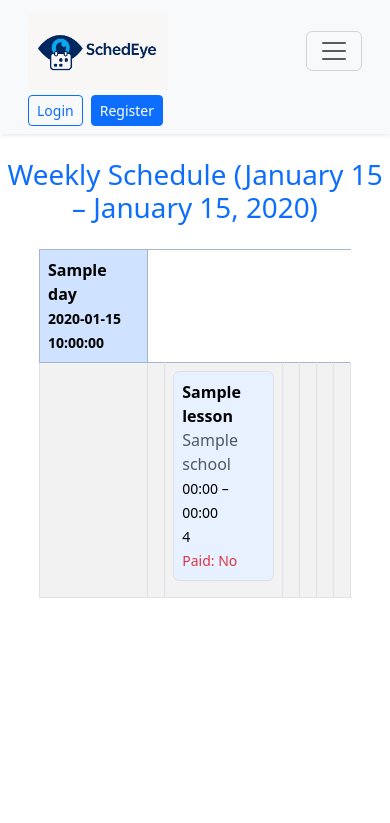
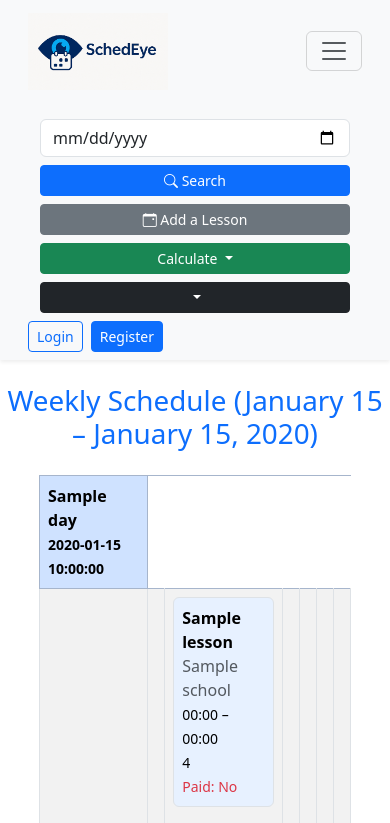
Before and after one commit to AhmedOzdogan/SchedEye, a Python web app: template templates/dashboard.html in a window 390 px wide. Shown: the top 823 px of the page. Run offline with Jinja, Linux system fonts and the light colour scheme; the template is opened without the code that fills it: most values are stand-ins (such as "Sample title", 1, 10 or a date in 2020).

Commit message:
mobile responsive updates

```diff
--- a/templates/base.html
+++ b/templates/base.html
@@ -37,7 +37,8 @@
                 </div>
             </div>
 
-            <div class="d-flex align-items-center gap-2">
+            <div class="d-flex align-items-center gap-2 flex-wrap">
+                {% block navbar %}{% endblock %}
                 {% if request.endpoint == 'login' %}
                 <button class="btn btn-outline-primary btn-sm" disabled>Login</button>
                 <a href="{{ url_for('register') }}" class="btn btn-primary btn-sm">Register</a>
@@ -50,7 +51,7 @@
                 <a href="{{ url_for('login') }}" class="btn btn-outline-primary btn-sm">Login</a>
                 <a href="{{ url_for('register') }}" class="btn btn-primary btn-sm">Register</a>
 
-                {% else %}
+                {% elif request.endpoint != 'dashboard' %}
                 <div class="dropdown">
                     <button class="btn btn-dark btn-sm dropdown-toggle" type="button" id="userDropdown"
                         data-bs-toggle="dropdown" aria-expanded="false">
--- a/templates/dashboard.html
+++ b/templates/dashboard.html
@@ -41,33 +41,38 @@
 {% endblock %}
 
 {% block navbar %}
-<div class="ms-auto d-flex align-items-center gap-2">
-    <!-- Calendar Search Form -->
-    <form method="GET" action="{{ url_for('dashboard') }}" class="d-flex align-items-center gap-2 mb-0">
-        <div class="align-self-center">
-            <label for="selected_date" class="form-label fw-bold mb-0" style="width: 110px;">Select a date:</label>
-        </div>
-        <input type="date" id="selected_date" name="selected_date" class="form-control" style="max-width: 200px;"
-            value="{{ selected_date }}" required>
+<div class="container mt-4">
+    <div class="row gx-2 gy-2 align-items-center flex-wrap">
 
+        <!-- Date input and Search button inside same form -->
+        <div class="col-12 col-md-auto">
+            <form method="GET" action="{{ url_for('dashboard') }}"
+                class="d-flex flex-wrap align-items-center gap-2 mb-0">
+                <input type="date" id="selected_date" name="selected_date" class="form-control"
+                    value="{{ selected_date or '' }}" required>
                 <input type="hidden" name="date_search_triggered" value="1">
 
-        <button type="submit" class="btn btn-primary btn-sm w-100">
+            </form>
+        </div>
+
+        <div class="col-12 col-md-auto">
+            <a href="{{ url_for('dashboard') }}" class="btn btn-primary btn-sm w-100 w-md-auto">
                 <i class="bi bi-search"></i> Search
-        </button>
+            </a>
+        </div>
 
-
-    </form>
-
-    <!-- Add a Lesson Button -->
-    <a href="{{ url_for('add_lesson') }}" class="btn btn-secondary btn-sm">
+        <!-- Add a Lesson button -->
+        <div class="col-12 col-md-auto">
+            <a href="{{ url_for('add_lesson') }}" class="btn btn-secondary btn-sm w-100 w-md-auto">
                 <i class="bi bi-calendar-event"></i> Add a Lesson
             </a>
+        </div>
 
-    <!-- Calculate Dropdown -->
-    <div class="btn-group">
-        <button type="button" class="btn btn-success btn-sm dropdown-toggle" data-bs-toggle="dropdown"
-            aria-expanded="false">
+        <!-- Calculate dropdown -->
+        <div class="col-12 col-md-auto">
+            <div class="btn-group w-100 w-md-auto">
+                <button type="button" class="btn btn-success btn-sm dropdown-toggle w-100 w-md-auto"
+                    data-bs-toggle="dropdown" aria-expanded="false">
                     Calculate
                 </button>
                 <ul class="dropdown-menu">
@@ -77,7 +82,30 @@
             </div>
         </div>
 
+        <div class="col-12 col-md-auto">
+            <button class="btn btn-dark btn-sm dropdown-toggle w-100 w-md-auto" type="button" id="userDropdown"
+                data-bs-toggle="dropdown" aria-expanded="false">
+                {{ current_user.username }}
+            </button>
+            <ul class="dropdown-menu dropdown-menu-end" aria-labelledby="userDropdown">
+                <li><a class="dropdown-item" href="{{ url_for('dashboard', reset_search_date=1) }}">Dashboard</a></li>
+                <li><a class="dropdown-item" href="{{ url_for('settings') }}">Settings</a></li>
+                {% if current_user.user_type == 'admin' %}
+                <li><a class="dropdown-item" href="{{ url_for('admin_home') }}">Admin</a></li>
+                {% endif %}
+                <li>
+                    <hr class="dropdown-divider">
+                </li>
+                <li><a class="dropdown-item text-danger" href="{{ url_for('logout') }}">Logout</a></li>
+            </ul>
+        </div>
+
+    </div>
+</div>
 {% endblock %}
+
+
+
 
 
 
```
Also changed, not shown: templates/forgot_password.html (+6 -5 lines), templates/register.html (+15 -8 lines), templates/reset_password.html (+6 -5 lines). Lines whose indentation alone changed are shown as unchanged.
